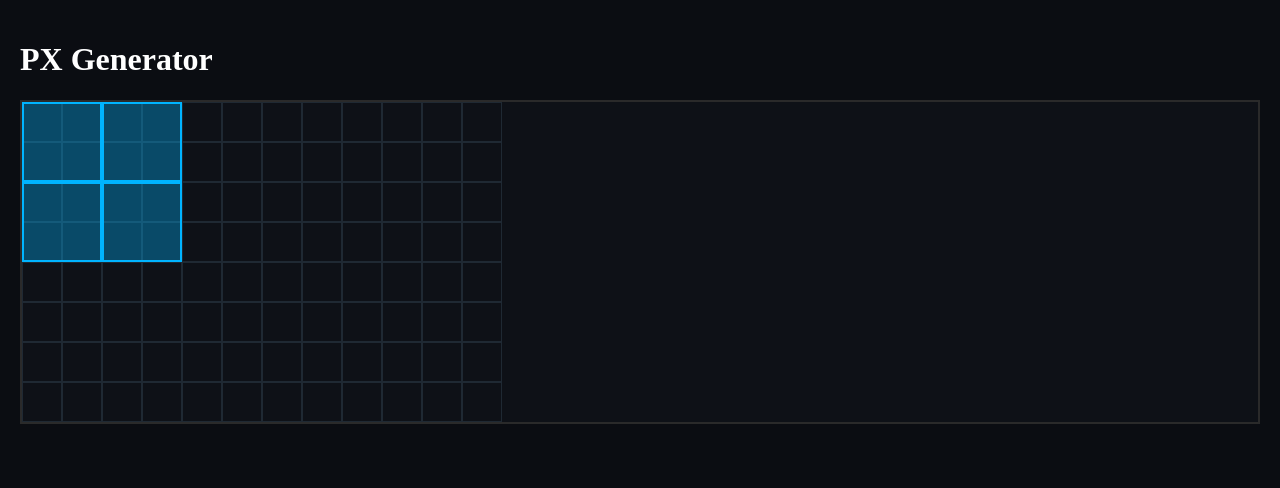
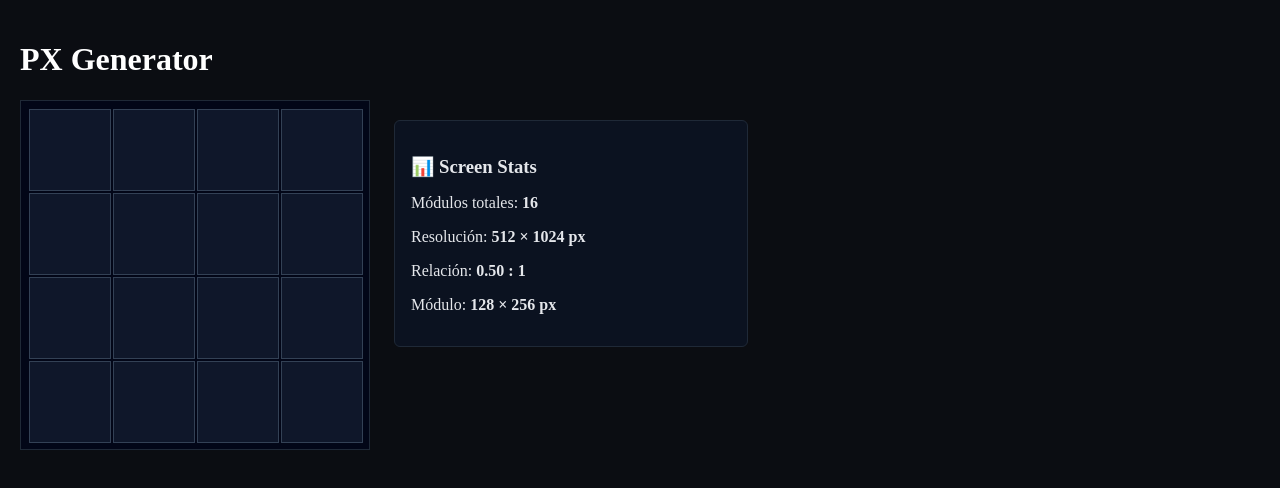
Before and after one commit to emiliozoom/px-generator, a Next.js app: page / in a window 1280 px wide. Shown: the top 488 px of the page. Built offline with nearby package versions, Linux system fonts and the light colour scheme.

Commit message:
Refactor PixelGridCanvas to use dynamic grid size

```diff
--- a/components/PixelGridCanvas.tsx
+++ b/components/PixelGridCanvas.tsx
@@ -1,64 +1,70 @@
 "use client";
 
-const GRID_COLS = 12;
-const GRID_ROWS = 8;
-const CELL_SIZE = 40;
+import { useState } from "react";
+import StatsPanel from "./StatsPanel";
 
-// Tamaño de un módulo LED (en celdas)
-const MODULE_COLS = 2;
-const MODULE_ROWS = 2;
-
-// Lista de módulos (posición en celdas)
-const modules = [
-  { id: 1, x: 0, y: 0 },
-  { id: 2, x: 2, y: 0 },
-  { id: 3, x: 0, y: 2 },
-  { id: 4, x: 2, y: 2 },
-];
+type Module = {
+  id: number;
+};
 
 export default function PixelGridCanvas() {
+  // GRID SIZE (por ahora fijo, luego será dinámico)
+  const moduleCols = 4;
+  const moduleRows = 4;
+
+  // EJEMPLO REAL LED
+  // Módulo: 1m alto x 0.5m ancho
+  // Resolución módulo: 128 x 256 px
+  const modulePixelWidth = 128;
+  const modulePixelHeight = 256;
+
+  const [modules, setModules] = useState<Module[]>(
+    Array.from({ length: moduleCols * moduleRows }, (_, i) => ({
+      id: i,
+    }))
+  );
+
   return (
-    <div style={{ marginTop: 20 }}>
+    <div
+      style={{
+        display: "flex",
+        gap: 24,
+        alignItems: "flex-start",
+      }}
+    >
+      {/* PIXEL GRID */}
       <div
         style={{
-          position: "relative",
           display: "grid",
-          gridTemplateColumns: `repeat(${GRID_COLS}, ${CELL_SIZE}px)`,
-          gridTemplateRows: `repeat(${GRID_ROWS}, ${CELL_SIZE}px)`,
-          border: "2px solid #2a2a2a",
-          background: "#0e1117",
+          gridTemplateColumns: `repeat(${moduleCols}, 80px)`,
+          gridTemplateRows: `repeat(${moduleRows}, 80px)`,
+          gap: 4,
+          padding: 8,
+          background: "#020617",
+          border: "1px solid #1f2937",
         }}
       >
-        {/* GRID */}
-        {Array.from({ length: GRID_COLS * GRID_ROWS }).map((_, i) => (
-          <div
-            key={i}
-            style={{
-              width: CELL_SIZE,
-              height: CELL_SIZE,
-              border: "1px solid #1f2933",
-              boxSizing: "border-box",
-            }}
-          />
-        ))}
-
-        {/* MÓDULOS LED */}
         {modules.map((mod) => (
           <div
             key={mod.id}
             style={{
-              position: "absolute",
-              left: mod.x * CELL_SIZE,
-              top: mod.y * CELL_SIZE,
-              width: MODULE_COLS * CELL_SIZE,
-              height: MODULE_ROWS * CELL_SIZE,
-              background: "rgba(0, 180, 255, 0.35)",
-              border: "2px solid #00b4ff",
-              boxSizing: "border-box",
+              width: 80,
+              height: 80,
+              background: "#0f172a",
+              border: "1px solid #334155",
             }}
           />
         ))}
       </div>
+
+      {/* STATS PANEL */}
+      <StatsPanel
+        moduleCols={moduleCols}
+        moduleRows={moduleRows}
+        modulePixelWidth={modulePixelWidth}
+        modulePixelHeight={modulePixelHeight}
+        modulesCount={modules.length}
+      />
     </div>
   );
 }
```
